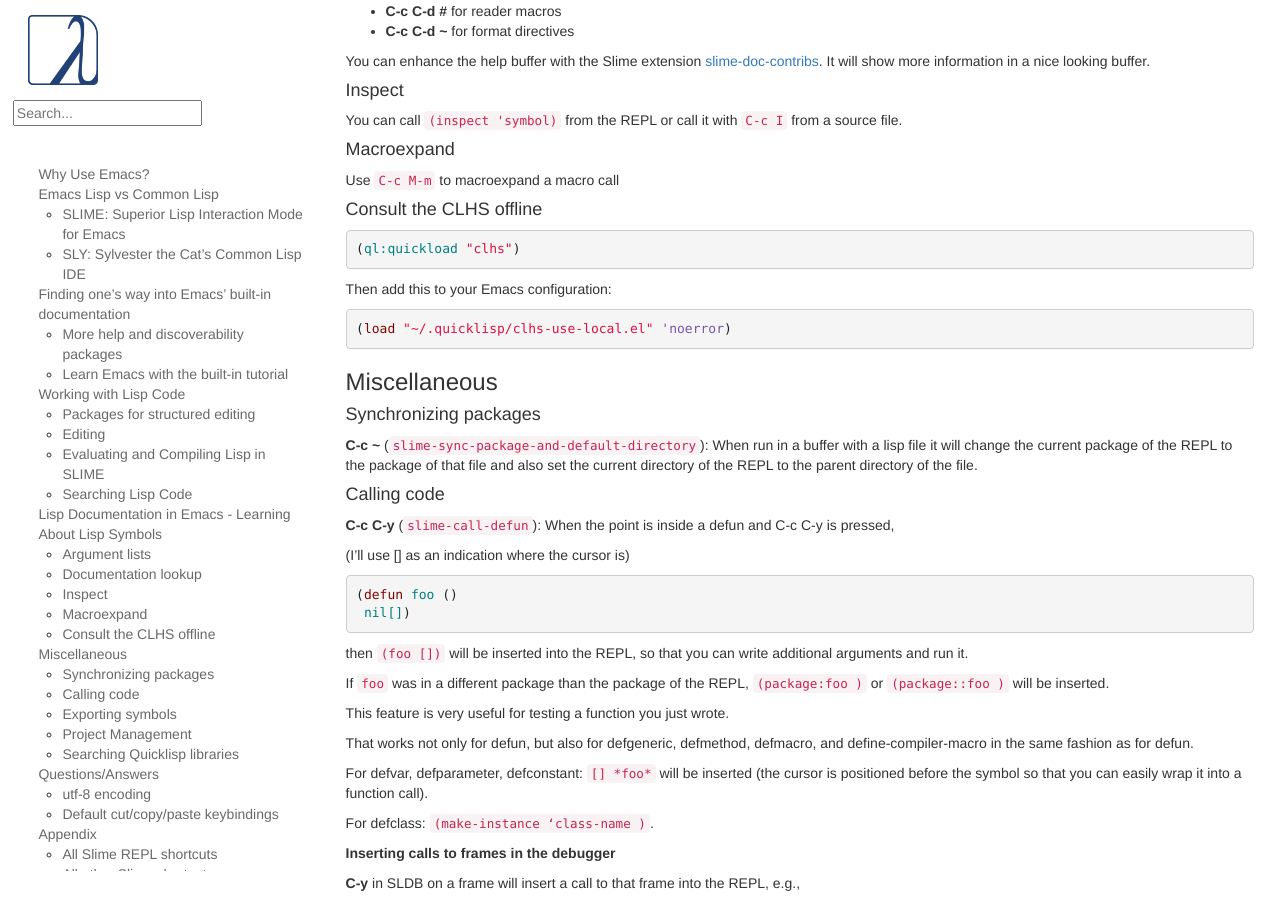
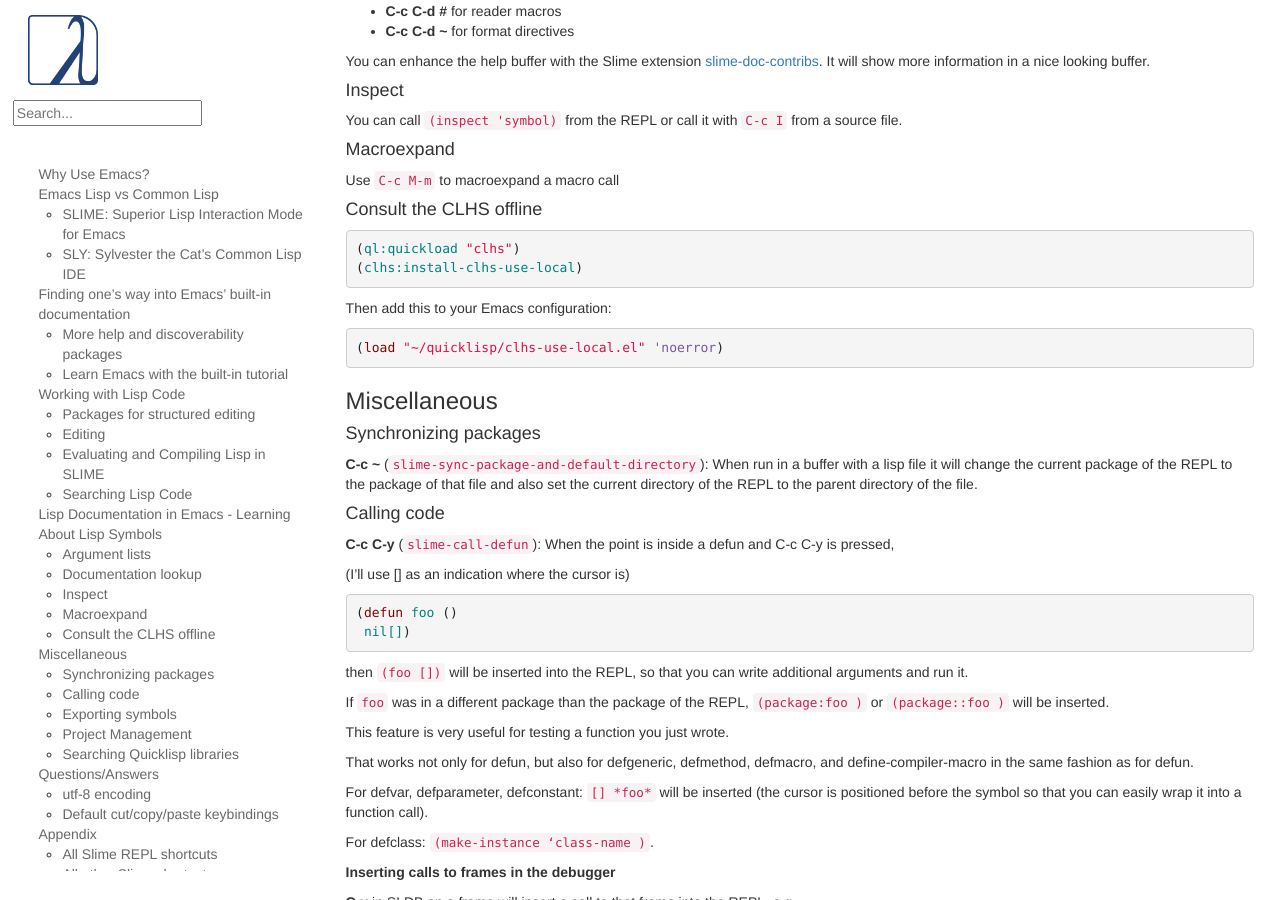
Before and after one commit to LispCookbook/cl-cookbook, a Jekyll site: the page built from emacs-ide.md, in a window 1280 px wide and 900 px high, scrolled down 9456 px. Built offline with Jekyll 4.4.1, drawn with Linux system fonts in a browser that asks for light colours.

Commit message:
Fix instructions for local CLHS  lookup in Emacs
The instructions missed the call to " (clhs:install-clhs-use-local)" and referenced the wrong directory for the .el file.

```diff
--- a/emacs-ide.md
+++ b/emacs-ide.md
@@ -551,12 +551,13 @@ Use `C-c M-m` to macroexpand a macro call
 
 ~~~lisp
 (ql:quickload "clhs")
+(clhs:install-clhs-use-local)
 ~~~
 
 Then add this to your Emacs configuration:
 
 ~~~lisp
-(load "~/.quicklisp/clhs-use-local.el" 'noerror)
+(load "~/quicklisp/clhs-use-local.el" 'noerror)
 ~~~
 
 ### Miscellaneous
```
